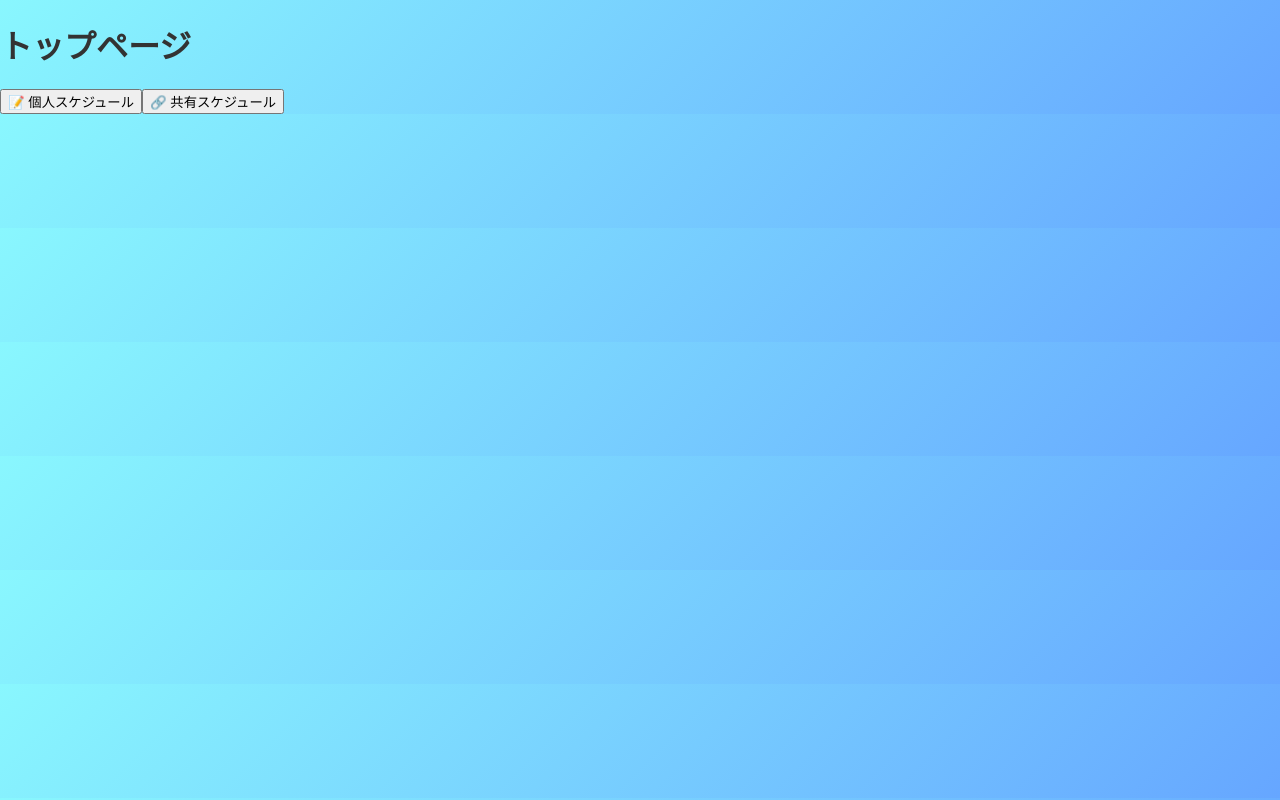
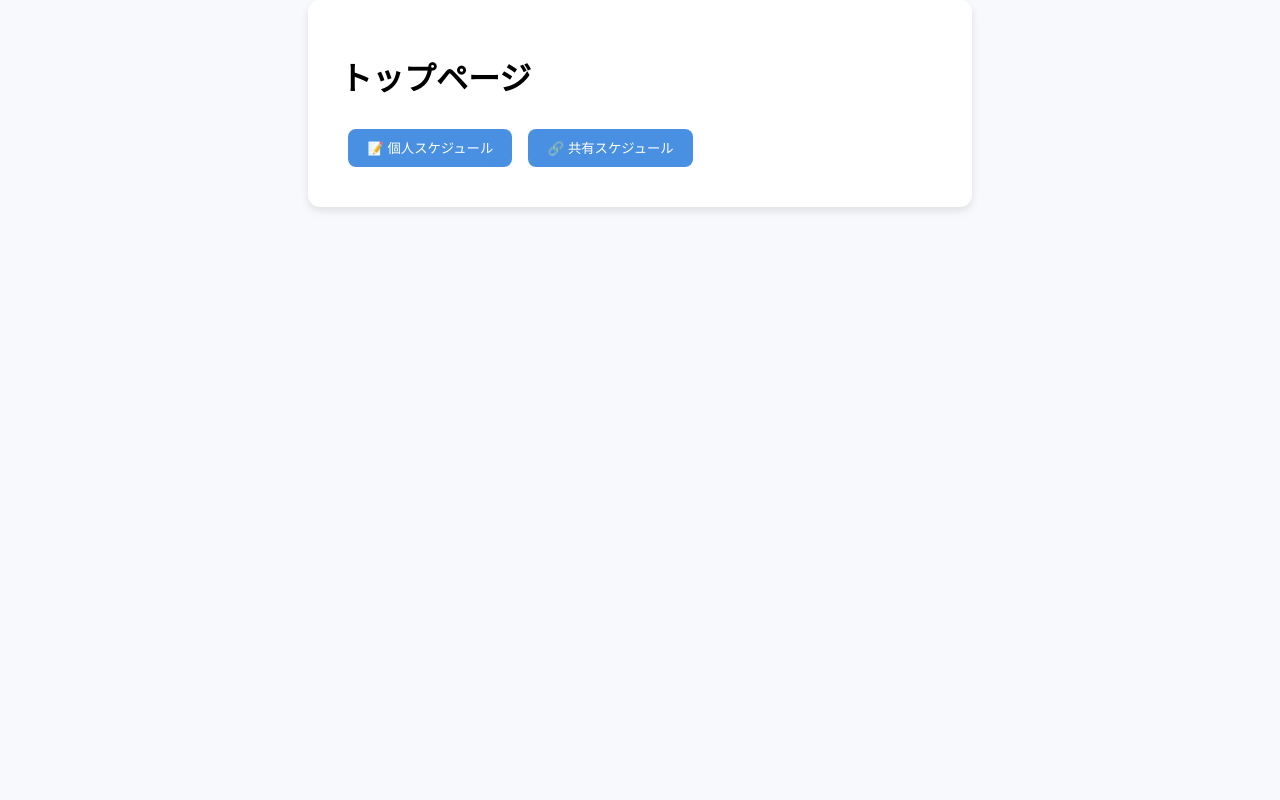
Before and after one commit to kuzyoumike0/milkpop-calendarapp, a React app in the folder frontend/: page / in a window 1280 px wide. Built offline with nearby package versions, Linux system fonts and the light colour scheme.

Commit message:
Update styles.css

```diff
--- a/frontend/src/styles.css
+++ b/frontend/src/styles.css
@@ -1,43 +1,35 @@
 body {
+  font-family: 'Segoe UI', sans-serif;
+  background: #f7f9fc;
   margin: 0;
-  font-family: 'Segoe UI', Tahoma, Geneva, Verdana, sans-serif;
-  background: linear-gradient(135deg, #89f7fe, #66a6ff);
-  color: #333;
+  padding: 0;
 }
 
-.app-container {
-  min-height: 100vh;
-  display: flex;
-  flex-direction: column;
+.page {
+  max-width: 600px;
+  margin: auto;
+  padding: 2rem;
+  background: white;
+  border-radius: 12px;
+  box-shadow: 0 4px 8px rgba(0,0,0,0.1);
 }
 
-.header {
-  background: rgba(255, 255, 255, 0.2);
-  backdrop-filter: blur(8px);
-  padding: 1rem 2rem;
-  display: flex;
-  justify-content: space-between;
-  align-items: center;
+button {
+  margin: 0.5rem;
+  padding: 0.6rem 1.2rem;
+  background: #4a90e2;
+  color: white;
+  border: none;
+  border-radius: 8px;
+  cursor: pointer;
 }
 
-.logo {
-  margin: 0;
-  font-size: 1.5rem;
-  font-weight: bold;
+button:hover {
+  background: #357ABD;
 }
 
-.nav a {
-  margin: 0 1rem;
-  text-decoration: none;
-  color: #fff;
-  font-weight: 500;
+.holiday {
+  background-color: #ffcccc !important;
+  color: red !important;
+  border-radius: 50%;
 }
-
-.nav a:hover {
-  text-decoration: underline;
-}
-
-.main-content {
-  flex: 1;
-  padding: 2rem;
-}
```
